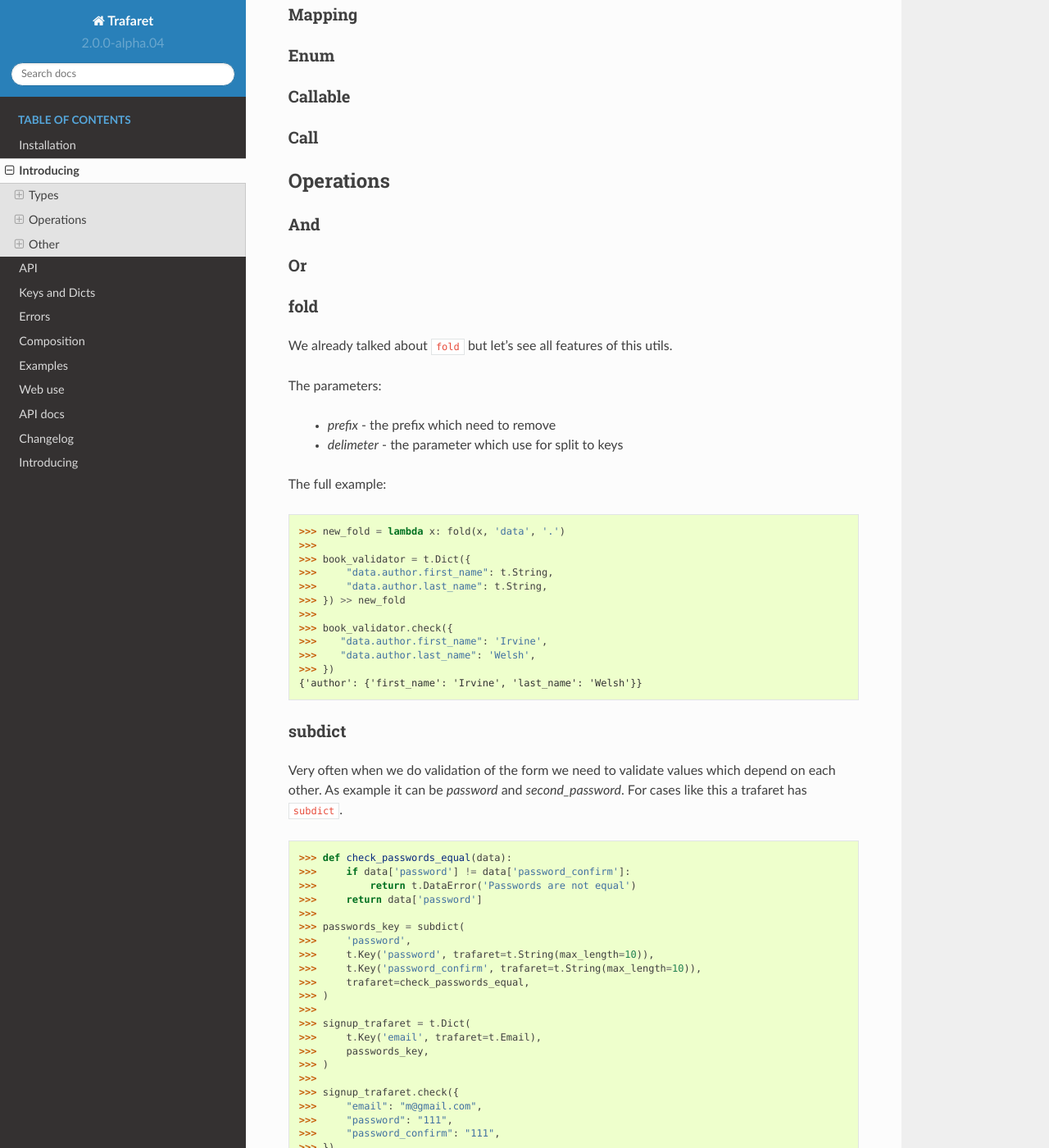
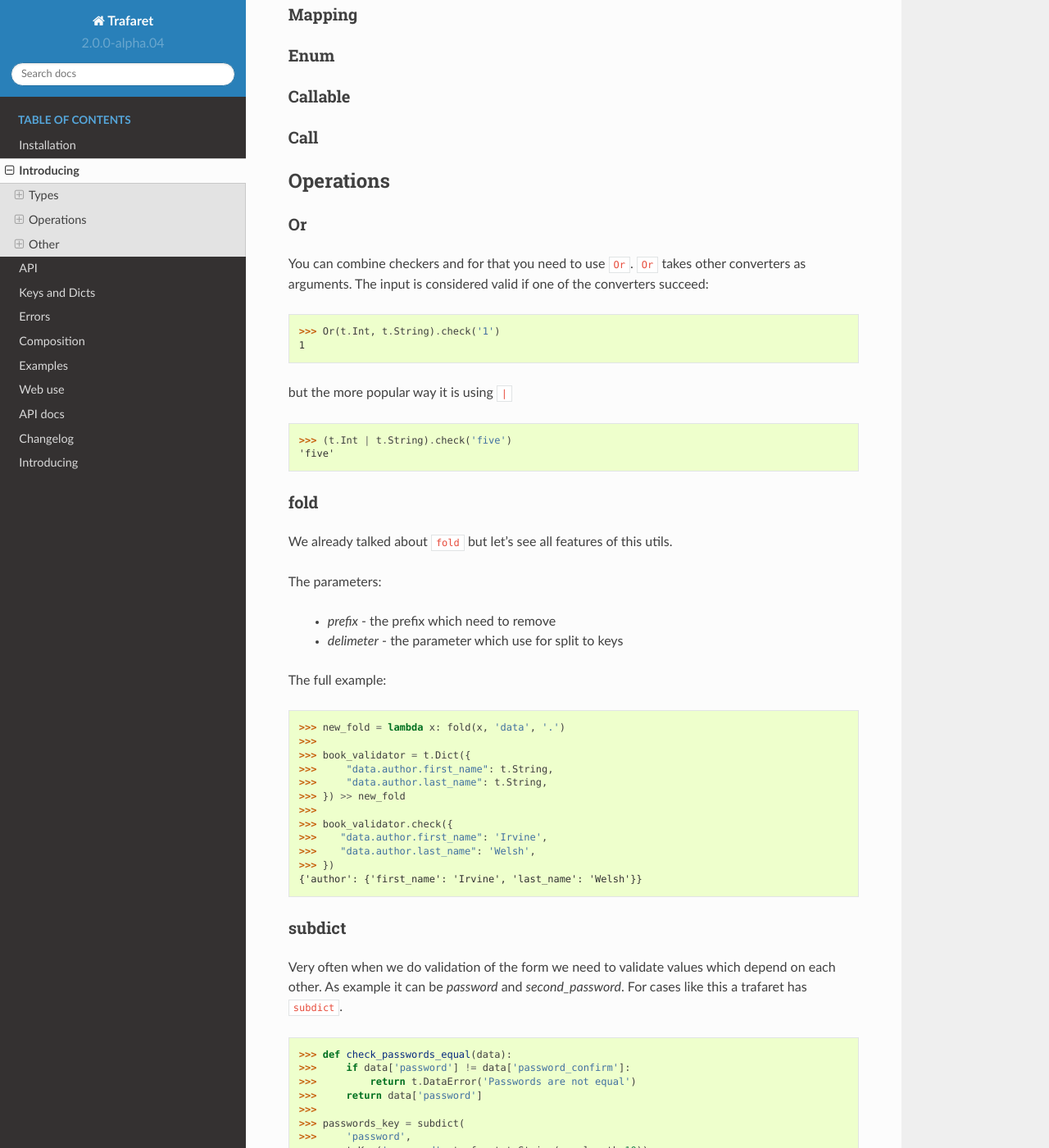
Before and after one commit to Deepwalker/trafaret, a Sphinx documentation site: the page built from docs/intro.rst, in a window 1280 px wide and 1400 px high, scrolled down 9101 px. Shown: the whole window at 82% size. Built offline with Sphinx 7.4.7 and the Read the Docs theme 2.0.0, drawn with Linux system fonts in a browser that asks for light colours.

Commit message:
docs: added documentation about Or

```diff
--- a/docs/intro.rst
+++ b/docs/intro.rst
@@ -446,13 +446,20 @@ Call
 Operations
 ----------
 
-And
-...
-
-
 Or
 ..
 
+You can combine checkers and for that you need to use ``Or``.
+``Or`` takes other converters as arguments. The input is considered valid if one
+of the converters succeed:
+
+    >>> Or(t.Int, t.String).check('1')
+    1
+
+but the more popular way it is using ``|``
+
+    >>> (t.Int | t.String).check('five')
+    'five'
 
 fold
 ....
```
Also changed, not shown: other parts of docs/intro.rst (+0 -4 lines).
